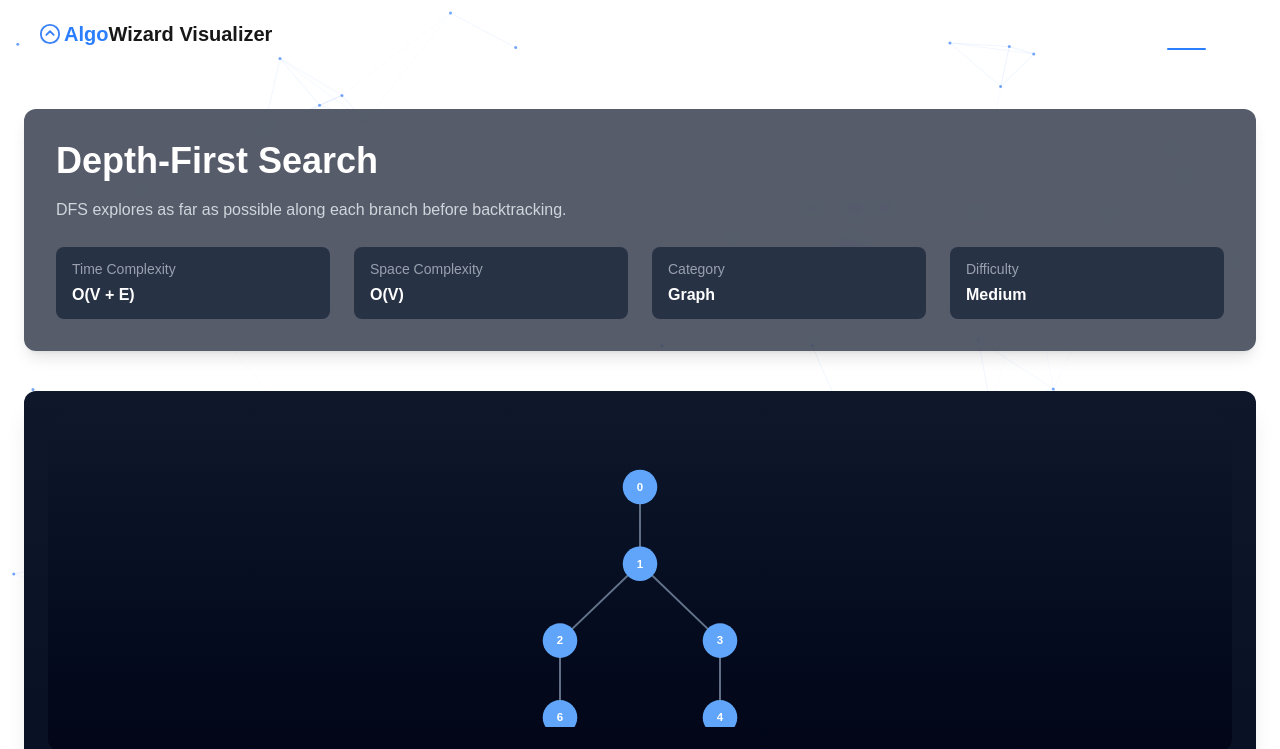
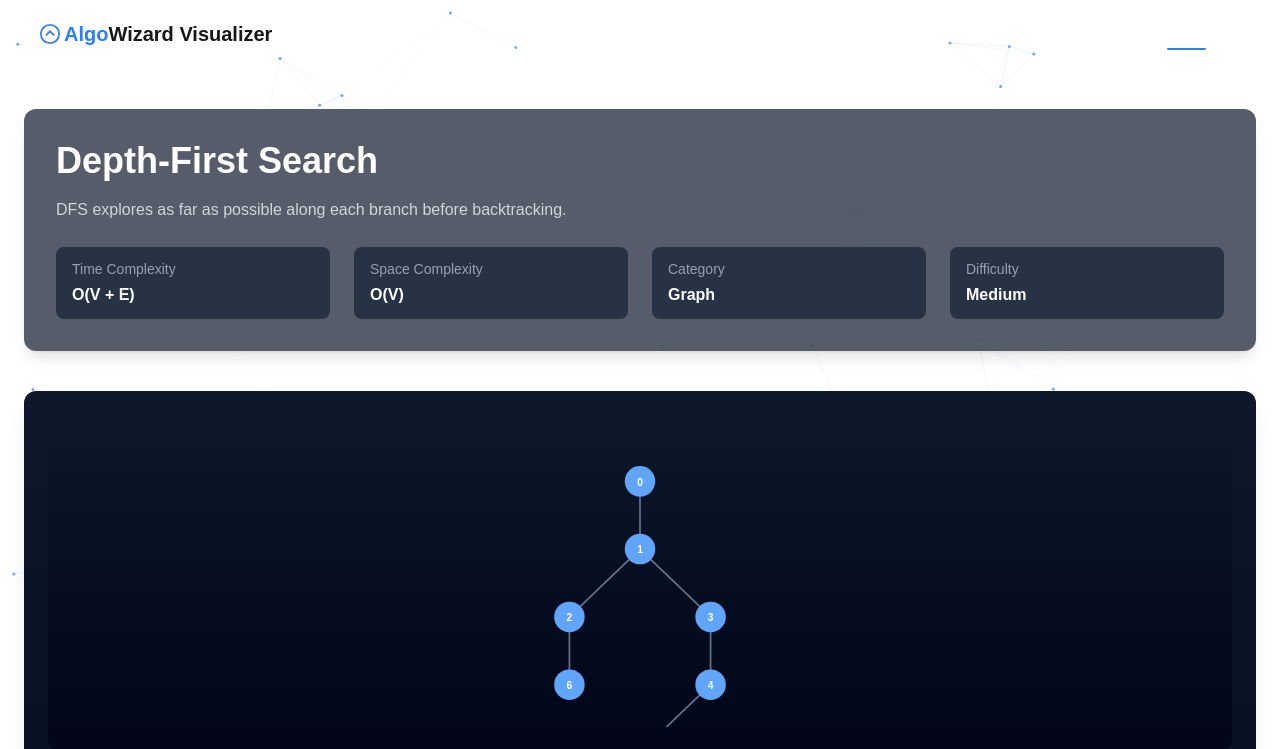
Before and after one commit to N9601/algowizard, a Next.js app: page /visualizer/graph/dfs in a window 1280 px wide. Shown: the top 749 px of the page. Built offline with nearby package versions, Linux system fonts and the light colour scheme.

Commit message:
Fixed errors with new tree generation for graphs

```diff
--- a/app/visualizer/graph/bellman-ford/page.tsx
+++ b/app/visualizer/graph/bellman-ford/page.tsx
@@ -4,6 +4,7 @@ import { useEffect, useRef, useState } from "react";
 import { StepController } from "../../../../src/lib/engine/controller";
 import { GraphStep } from "../../../../src/lib/engine/types";
 import { generateBellmanFordSteps } from "../../../../src/lib/engine/algorithms/bellmanFord";
+import { generateWeightedGraph } from "../../../../src/lib/engine/graph/weightedGraphGenerator";
 
 import Navbar from "../../../../components/visualizer/Navbar";
 import AlgorithmBackground from "../../../../components/visualizer/AlgorithmBackground";
@@ -12,34 +13,8 @@ import Controls from "../../../../components/visualizer/Controls";
 import GraphCanvas from "../../../../components/visualizer/GraphCanvas";
 import Pseudocode from "../../../../components/visualizer/Pseudocode";
 
-/* ---------------- GRAPH GENERATOR ---------------- */
-
-function generateWeightedGraph() {
-  const nodes = [
-    { id: 0, x: 80, y: 80 },
-    { id: 1, x: 200, y: 40 },
-    { id: 2, x: 320, y: 80 },
-    { id: 3, x: 140, y: 180 },
-    { id: 4, x: 260, y: 180 },
-  ];
-
-  const edges = [
-    { from: 0, to: 1, weight: 4 },
-    { from: 0, to: 2, weight: 2 },
-    { from: 1, to: 2, weight: -1 },
-    { from: 1, to: 3, weight: 2 },
-    { from: 2, to: 4, weight: 3 },
-    { from: 3, to: 4, weight: -2 },
-  ];
-
-  return { nodes, edges };
-}
-
-/* ---------------- PAGE ---------------- */
-
 export default function BellmanFordPage() {
-  const [graph, setGraph] = useState(() => generateWeightedGraph());
-
+  const [graph, setGraph] = useState<any>(null);
   const [step, setStep] = useState<GraphStep | null>(null);
   const [speed, setSpeed] = useState(600);
   const [progress, setProgress] = useState(0);
@@ -48,13 +23,18 @@ export default function BellmanFordPage() {
   const controllerRef = useRef<StepController<GraphStep> | null>(null);
 
   useEffect(() => {
+    setGraph(generateWeightedGraph());
+  }, []);
+
+  useEffect(() => {
+    if (!graph) return;
+
     const steps = generateBellmanFordSteps(
-      graph.nodes.map(n => n.id),
-      graph.edges,
-      0
+      graph.adjacencyList,
+      graph.start
     );
 
-    controllerRef.current = new StepController(steps, s => {
+    controllerRef.current = new StepController(steps, (s) => {
       setStep(s);
       setProgress(
         controllerRef.current!.currentStepIndex /
@@ -81,18 +61,21 @@ export default function BellmanFordPage() {
 
       <AlgorithmLayout
         title="Bellman–Ford Algorithm"
-        description="Computes shortest paths from a source vertex, allowing negative edge weights."
-        time="O(V × E)"
+        description="Shortest paths with negative edge support."
+        time="O(VE)"
         space="O(V)"
         category="Graph"
         difficulty="Hard"
       >
+        {graph && (
           <GraphCanvas
             nodes={graph.nodes}
             edges={graph.edges}
             activeNode={step?.activeNode}
             visited={step?.visited}
+            distances={step?.distances}
           />
+        )}
 
         <Controls
           onPlay={togglePlay}
@@ -104,11 +87,11 @@ export default function BellmanFordPage() {
             setIsPlaying(false);
           }}
           onNew={() => {
-            controllerRef.current?.reset();
+            controllerRef.current?.pause();
             setStep(null);
             setProgress(0);
             setIsPlaying(false);
-            setGraph(generateWeightedGraph()); // ✅ FIX
+            setGraph(generateWeightedGraph());
           }}
           speed={speed}
           onSpeedChange={setSpeed}
--- a/app/visualizer/graph/dijkstra/page.tsx
+++ b/app/visualizer/graph/dijkstra/page.tsx
@@ -1,95 +1,104 @@
 "use client";
 
-import { useEffect, useRef, useState } from "react";
-import { StepController } from "../../../../src/lib/engine/controller";
-import { GraphStep } from "../../../../src/lib/engine/types";
-import { generateDijkstraSteps } from "../../../../src/lib/engine/algorithms/dijkstra";
-import { generateWeightedGraph } from "../../../../src/lib/engine/graph/weightedGraphGenerator";
+type Node = {
+  id: number;
+  x: number;
+  y: number;
+};
 
-import Navbar from "../../../../components/visualizer/Navbar";
-import AlgorithmBackground from "../../../../components/visualizer/AlgorithmBackground";
-import AlgorithmLayout from "../../../../components/visualizer/AlgorithmLayout";
-import Controls from "../../../../components/visualizer/Controls";
-import GraphCanvas from "../../../../components/visualizer/GraphCanvas";
-import Pseudocode from "../../../../components/visualizer/Pseudocode";
+type Edge = {
+  from: number;
+  to: number;
+  weight?: number;
+};
 
-const graph = generateWeightedGraph(); // ✅ STATIC, SSR SAFE
+interface GraphCanvasProps {
+  nodes: Node[];
+  edges: Edge[];
+  activeNode?: number;
+  visited?: number[];
+  distances?: Record<number, number>;
+}
 
-export default function DijkstraPage() {
-  const [step, setStep] = useState<GraphStep | null>(null);
-  const [speed, setSpeed] = useState(600);
-  const [progress, setProgress] = useState(0);
-  const [isPlaying, setIsPlaying] = useState(false);
-
-  const controllerRef = useRef<StepController<GraphStep> | null>(null);
-
-  useEffect(() => {
-    const steps = generateDijkstraSteps(graph.adjacencyList, graph.start);
-
-    controllerRef.current = new StepController(steps, s => {
-      setStep(s);
-      setProgress(
-        controllerRef.current!.currentStepIndex /
-          controllerRef.current!.steps.length
-      );
-    });
-
-    controllerRef.current.setSpeed(speed);
-    return () => controllerRef.current?.pause();
-  }, [speed]);
-
-  const togglePlay = () => {
-    if (!controllerRef.current) return;
-    isPlaying
-      ? controllerRef.current.pause()
-      : controllerRef.current.play();
-    setIsPlaying(!isPlaying);
+export default function GraphCanvas({
+  nodes,
+  edges,
+  activeNode,
+  visited = [],
+  distances,
+}: GraphCanvasProps) {
+  const getColor = (id: number) => {
+    if (id === activeNode) return "#22c55e";
+    if (visited.includes(id)) return "#3b82f6";
+    return "#60a5fa";
   };
 
   return (
-    <>
-      <Navbar />
-      <AlgorithmBackground variant="graph" />
+    <div className="bg-gradient-to-b from-slate-900 to-slate-950 rounded-xl p-6">
+      <svg viewBox="0 0 500 340" className="w-full h-72">
+        {/* edges */}
+        {edges.map((e, i) => {
+          const from = nodes.find((n) => n.id === e.from);
+          const to = nodes.find((n) => n.id === e.to);
+          if (!from || !to) return null;
 
-      <AlgorithmLayout
-        title="Dijkstra’s Algorithm"
-        description="Shortest paths from a source node in a weighted graph."
-        time="O(V²)"
-        space="O(V)"
-        category="Graph"
-        difficulty="Hard"
-      >
-        <GraphCanvas
-          nodes={graph.nodes}
-          edges={graph.edges}
-          activeNode={step?.activeNode}
-          visited={step?.visited}
-          distances={step?.distances}
-        />
+          return (
+            <g key={i}>
+              <line
+                x1={from.x}
+                y1={from.y}
+                x2={to.x}
+                y2={to.y}
+                stroke="#64748b"
+                strokeWidth="2"
+              />
+              {e.weight !== undefined && (
+                <text
+                  x={(from.x + to.x) / 2}
+                  y={(from.y + to.y) / 2 - 6}
+                  fontSize="11"
+                  fill="#cbd5f5"
+                  textAnchor="middle"
+                >
+                  {e.weight}
+                </text>
+              )}
+            </g>
+          );
+        })}
 
-        <Controls
-  onPlay={togglePlay}
-  onStep={() => controllerRef.current?.stepForward()}
-  onReset={() => {
-    controllerRef.current?.reset();
-    setStep(null);
-    setProgress(0);
-    setIsPlaying(false);
-  }}
-  onNew={() => {
-    controllerRef.current?.reset();
-    setStep(null);
-    setProgress(0);
-    setIsPlaying(false);
-  }}
-  speed={speed}
-  onSpeedChange={setSpeed}
-  progress={progress}
-  isPlaying={isPlaying}
-/>
+        {/* nodes */}
+        {nodes.map((n) => (
+          <g key={n.id}>
+            <circle cx={n.x} cy={n.y} r={18} fill={getColor(n.id)} />
+            <text
+              x={n.x}
+              y={n.y + 5}
+              textAnchor="middle"
+              fontSize="12"
+              fill="white"
+              fontWeight="bold"
+            >
+              {n.id}
+            </text>
 
-        <Pseudocode algorithm="dijkstra" />
-      </AlgorithmLayout>
-    </>
+            {/* distance label */}
+            {distances && (
+              <text
+                x={n.x}
+                y={n.y - 24}
+                textAnchor="middle"
+                fontSize="11"
+                fill="#facc15"
+              >
+                {distances[n.id] === Infinity
+                  ? "∞"
+                  : distances[n.id]}
+              </text>
+            )}
+          </g>
+        ))}
+      </svg>
+    </div>
   );
 }
--- a/components/visualizer/GraphCanvas.tsx
+++ b/components/visualizer/GraphCanvas.tsx
@@ -1,7 +1,16 @@
 "use client";
 
-type Node = { id: number; x: number; y: number };
-type Edge = { from: number; to: number; weight?: number };
+type Node = {
+  id: number;
+  x: number;
+  y: number;
+};
+
+type Edge = {
+  from: number;
+  to: number;
+  weight?: number;
+};
 
 interface GraphCanvasProps {
   nodes: Node[];
@@ -26,11 +35,13 @@ export default function GraphCanvas({
 
   return (
     <div className="bg-gradient-to-b from-slate-900 to-slate-950 rounded-xl p-6">
-      <svg viewBox="0 0 500 300" className="w-full h-72">
+      <svg viewBox="0 0 500 340" className="w-full h-72">
         {/* edges */}
         {edges.map((e, i) => {
-          const from = nodes.find(n => n.id === e.from)!;
-          const to = nodes.find(n => n.id === e.to)!;
+          const from = nodes.find((n) => n.id === e.from);
+          const to = nodes.find((n) => n.id === e.to);
+          if (!from || !to) return null;
+
           return (
             <g key={i}>
               <line
@@ -44,9 +55,10 @@ export default function GraphCanvas({
               {e.weight !== undefined && (
                 <text
                   x={(from.x + to.x) / 2}
-                  y={(from.y + to.y) / 2 - 5}
-                  fill="white"
+                  y={(from.y + to.y) / 2 - 6}
                   fontSize="11"
+                  fill="#cbd5f5"
+                  textAnchor="middle"
                 >
                   {e.weight}
                 </text>
@@ -56,21 +68,34 @@ export default function GraphCanvas({
         })}
 
         {/* nodes */}
-        {nodes.map(n => (
+        {nodes.map((n) => (
           <g key={n.id}>
             <circle cx={n.x} cy={n.y} r={18} fill={getColor(n.id)} />
             <text
               x={n.x}
-              y={n.y + 4}
+              y={n.y + 5}
               textAnchor="middle"
               fontSize="12"
               fill="white"
               fontWeight="bold"
             >
-              {distances?.[n.id] === Infinity
-                ? "∞"
-                : distances?.[n.id] ?? n.id}
+              {n.id}
             </text>
+
+            {/* distance label */}
+            {distances && (
+              <text
+                x={n.x}
+                y={n.y - 24}
+                textAnchor="middle"
+                fontSize="11"
+                fill="#facc15"
+              >
+                {distances[n.id] === Infinity
+                  ? "∞"
+                  : distances[n.id]}
+              </text>
+            )}
           </g>
         ))}
       </svg>
```
Also changed, not shown: src/lib/engine/graph/types.ts (added, +18 -0 lines). Lines whose indentation alone changed are shown as unchanged.
